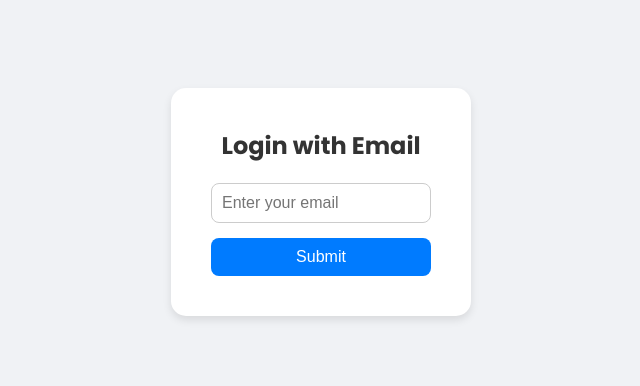
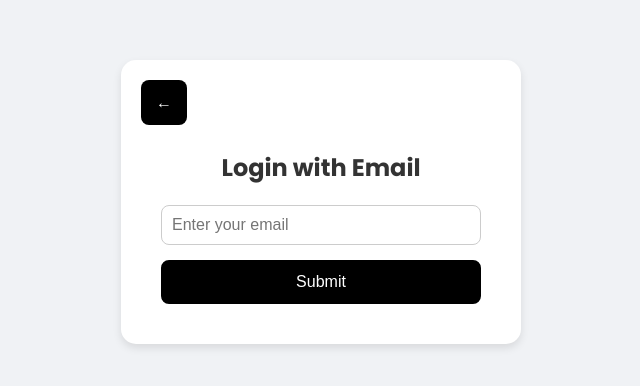
Before and after one commit to Mahesh3000/Bazario_frontend, a React (Vite) app: page / in a window 1280 px wide. Shown: the part 198-584 px from the top of the page, without its empty margins (319-959 px from the left). Built offline with nearby package versions, Linux system fonts and the light colour scheme.

Commit message:
email page changes

```diff
--- a/src/containers/Login/Email.jsx
+++ b/src/containers/Login/Email.jsx
@@ -1,11 +1,20 @@
 import React, { memo } from "react";
+import { useNavigate } from "react-router-dom";
 
 const Email = () => {
   console.log("kjhksjh");
+  const navigate = useNavigate();
+
+  const handleBackClick = () => {
+    navigate("/");
+  };
 
   return (
     <div className="email-page">
       <div className="email-container">
+        <div className="back-button" onClick={handleBackClick}>
+          &#8592; {/* This is a left arrow character */}
+        </div>
         <h2>Login with Email</h2>
         <input
           type="email"
--- a/src/index.css
+++ b/src/index.css
@@ -576,6 +576,7 @@ form button[type='button'] {
 
 
 /* Email.css starts here */
+
 /* Centering the entire page */
 .email-page {
   display: flex;
@@ -587,19 +588,45 @@ form button[type='button'] {
 
 /* Styling the container */
 .email-container {
+  position: relative; /* Needed for absolute positioning of back button */
   display: flex;
   flex-direction: column;
   align-items: center;
   padding: 40px;
+  padding-top: 70px; /* Add padding to the top to make space for the back button */
   background-color: #ffffff;
-  border-radius: 15px;  /* Curved borders */
+  border-radius: 15px; /* Curved borders */
   box-shadow: 0 4px 8px rgba(0, 0, 0, 0.1); /* Subtle shadow */
-  width: 300px;
+  width: 400px;
   text-align: center;
+}
+
+/* Back button styling */
+.back-button {
+  position: absolute; /* Positioned absolutely within the container */
+  top: 20px; /* Distance from the top */
+  left: 20px; /* Distance from the left */
+  font-size: 16px; /* Font size */
+  color: white; /* Text color */
+   background-color: black; /*Solid blue background */
+  border: none; /* No border */
+  padding: 10px 15px; /* Padding for better touch area */
+  border-radius: 8px; /* Rounded corners */
+  cursor: pointer; /* Change cursor to pointer */
+  transition: background-color 0.3s, transform 0.3s; /* Transitions for hover effects */
+  display: flex; /* Flex for aligning arrow and text */
+  align-items: center; /* Center text vertically */
+  gap: 5px; /* Space between arrow and text */
+}
+
+.back-button:hover {
+  background-color:black; /* Darker blue on hover */
+  transform: scale(1.05); /* Slightly enlarge on hover for effect */
 }
 
 /* Heading */
 .email-container h2 {
+  margin-top: 20px; /* Add some margin at the top for spacing */
   margin-bottom: 20px;
   color: #333;
   font-size: 24px;
@@ -621,21 +648,22 @@ form button[type='button'] {
   border-color: #007bff;
 }
 
-/* Button styling */
+/* Email submit button styling */
 .email-submit-button {
   width: 100%;
   padding: 10px;
   font-size: 16px;
-  color: #ffffff;
-  background-color: #007bff;
-  border: none;
-  border-radius: 8px;
+  color: white;
+  background-color: black; /* Black background */
+  border: 3px solid black; /* Solid border */
+  border-radius: 8px; /* Rounded corners */
   cursor: pointer;
-  transition: background-color 0.3s;
+  transition: background-color 0.3s, color 0.3s; /* Added transition for color */
 }
 
 .email-submit-button:hover {
-  background-color: #0056b3; /* Darker shade on hover */
+  color: #333; /* Text color on hover */
+  background-color: white; /* Background changes to white on hover */
 }
 
 /* Email.css ends here */
```
